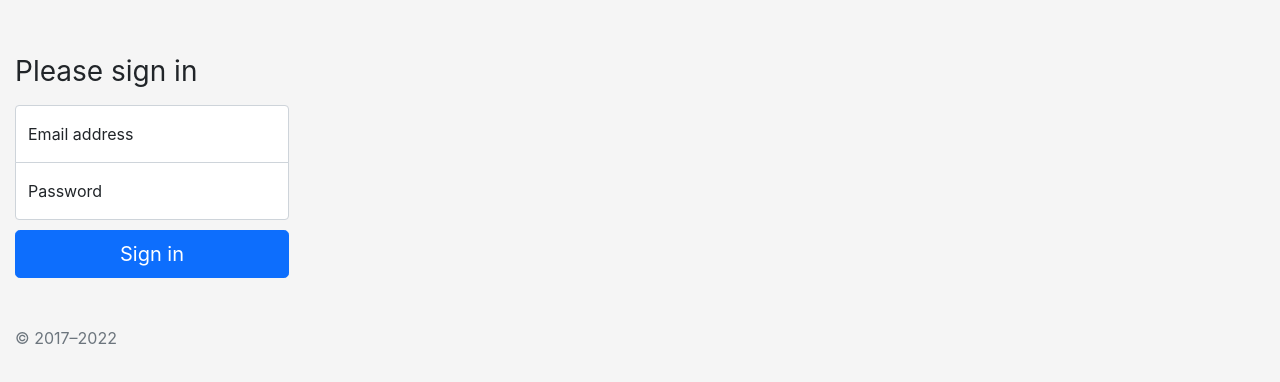
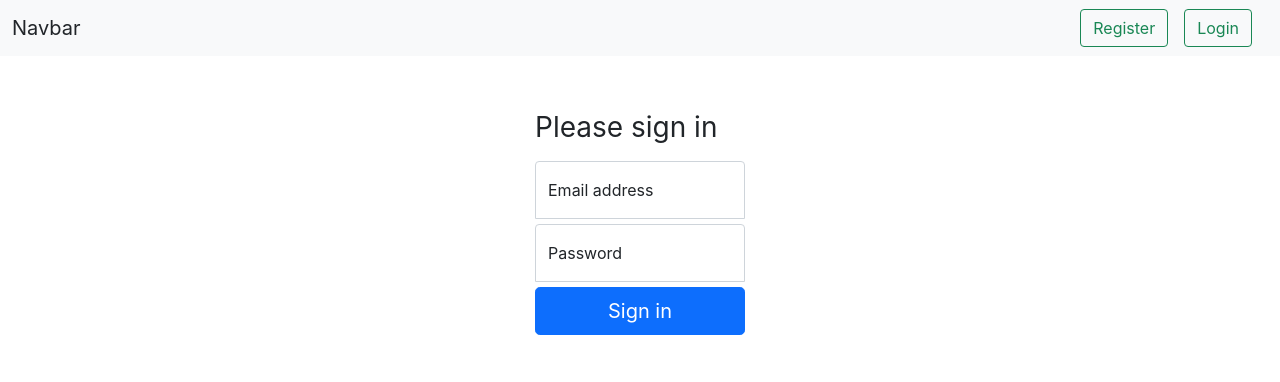
Before and after one commit to shree-yadam/my_top_100_movies_react, a React (Create React App) app: page /login in a window 1280 px wide. Shown: the top 382 px of the page. Built offline with nearby package versions, Linux system fonts and the light colour scheme.

Commit message:
Add navbar

```diff
--- a/src/App.css
+++ b/src/App.css
@@ -36,3 +36,8 @@
     transform: rotate(360deg);
   }
 }
+
+button {
+  margin-left: 1rem;
+  margin-right: 1rem;
+}
--- a/src/App.js
+++ b/src/App.js
@@ -6,11 +6,13 @@ import {
   Routes,
   Route,
 } from "react-router-dom";
+import NavHeader from './components/NavHeader';
 //import { Link } from "react-router-dom";
 
 function App() {
   return (
     <BrowserRouter>
+      <NavHeader />
       <Routes>
         <Route path="/login" element={<Login />} />
         <Route path="/register" element={<Register />} />
--- a/src/components/Login.css
+++ b/src/components/Login.css
@@ -1,29 +1,22 @@
 .form-div {
-  height: 100%;
   display: flex;
+  flex-direction: column;
   align-items: center;
   padding-top: 40px;
   padding-bottom: 40px;
-  background-color: #f5f5f5;
 }
 
 .form-signin {
-  max-width: 330px;
+  max-width: 15rem;
   padding: 15px;
 }
 
-.form-signin .form-floating:focus-within {
-  z-index: 2;
-}
-
-.form-signin input[type="email"] {
-  margin-bottom: -1px;
+.form-signin input {
+  margin-bottom: 5px;
   border-bottom-right-radius: 0;
   border-bottom-left-radius: 0;
 }
 
-.form-signin input[type="password"] {
-  margin-bottom: 10px;
-  border-top-left-radius: 0;
-  border-top-right-radius: 0;
+button {
+  margin-left: 0;
 }
--- a/src/components/Login.js
+++ b/src/components/Login.js
@@ -51,7 +51,6 @@ function Login() {
         <button className="w-100 btn btn-lg btn-primary" type="submit" onClick={onSubmit}>
           Sign in
         </button>
-        <p className="mt-5 mb-3 text-muted">&copy; 2017–2022</p>
       </form>
     </div>
   );
--- /dev/null
+++ b/src/components/NavHeader.js
@@ -0,0 +1,16 @@
+function NavHeader() {
+  return(
+    <nav className="navbar bg-light">
+      <div className="container-fluid">
+        <div className="navbar-brand">Navbar</div>
+        <div>
+          <button className="btn btn-outline-success" type="submit">Register</button>
+          <button className="btn btn-outline-success" type="submit">Login</button>
+        </div>
+      </div>
+    </nav>
+  );
+
+}
+
+export default NavHeader;
```
Also changed, not shown: src/components/Dashboard.js (added).
